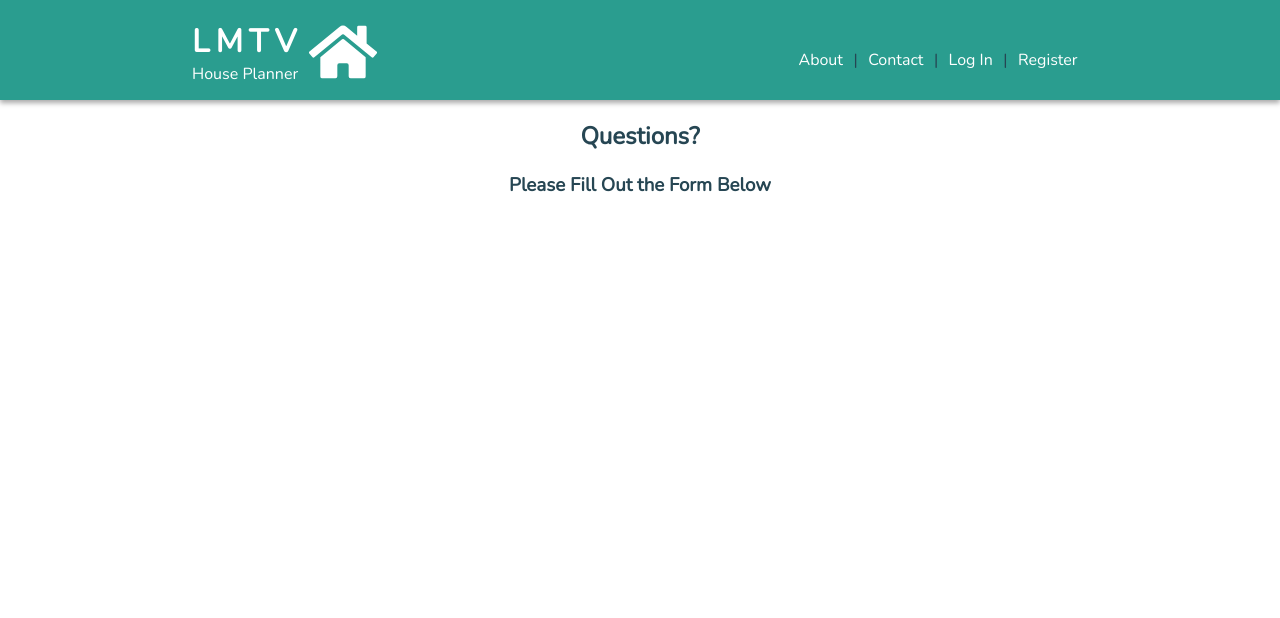
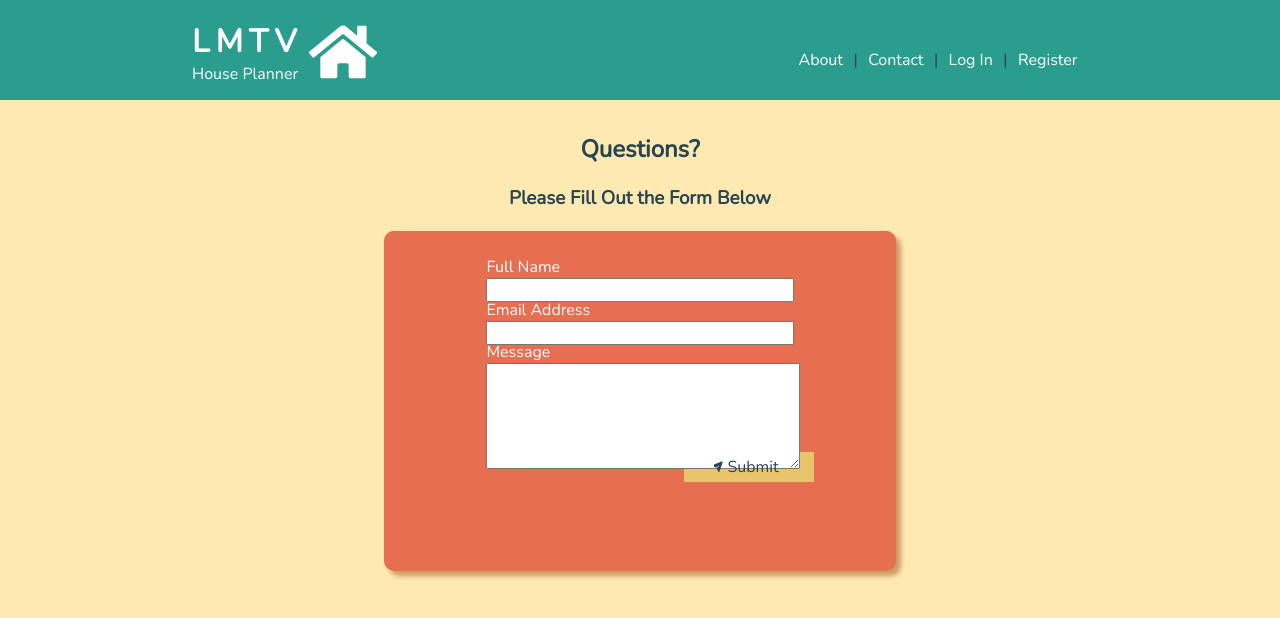
Before and after one commit to jonbiveo/house-planner, a Vue app in the folder vue/: page /contact in a window 1280 px wide. Shown: the top 618 px of the page. Built offline with nearby package versions, Linux system fonts and the light colour scheme.

Commit message:
logged-in contact form

```diff
--- a/vue/src/components/ContactInfo.vue
+++ b/vue/src/components/ContactInfo.vue
@@ -1,26 +1,128 @@
 <template>
   <div class="main-contact">
-      <form class="contactForm">
-          <h2> Questions? </h2>
-          <h3> Please Fill Out the Form Below </h3>
+    <div class="contact-header">
+      <h2>Questions?</h2>
+      <h3>Please Fill Out the Form Below</h3>
+    </div>
 
-          </form>
+    <form class="contact-form-box">
+      <div class="contact-form">
+        <div class="name-input">
+          <label for="full-name" value="fullName">Full Name</label>
+          <input name="full-name" type="text" />
+        </div>
+        <div class="email-input">
+          <label for="email" value="email">Email Address</label>
+          <input name="email" type="text" />
+        </div>
+        <div class="message-input">
+          <label for="message" value="message">Message</label>
+          <textarea name="email" type="textarea"></textarea>
+        </div>
       </div>
+      <div class="submit-input">
+        <span class="btn-submit">
+          <img src="../assets/button-submit.svg" /> Submit
+        </span>
+      </div>
+    </form>
+  </div>
 </template>
 
 <script>
-export default {
-
-}
+export default {};
 </script>
 
 <style scoped>
-.main-contact{
-    display: grid;
-    grid-template-columns: 1fr;
-    grid-template-areas: "contactForm";
-    text-align: center;
-    color: #264653;
+.main-contact {
+  padding: 1% 30%;
+  height: 85.2vh;
+  background-color: #ffe9b3;
+}
+h3 {
+  margin: 0 0 20px 0;
 }
 
+.contact-header {
+  display: flex;
+  flex-direction: column;
+  align-items: center;
+  justify-content: center;
+}
+
+.contact-form-box {
+  background-color: #e76f51;
+  border-radius: 10px;
+  box-shadow: 5px 5px 5px #cc9b62;
+  height: 50%;
+  color: white;
+}
+
+.contact-form {
+  display: grid;
+  grid-template-rows: repeat(4, 25%);
+  background-color: #e76f51;
+  border-radius: 10px;
+  height: 50%;
+  padding: 5% 20%;
+}
+
+.name-input,
+.email-input,
+.message-input {
+  display: flex;
+  flex-direction: column;
+  max-width: 400px;
+}
+
+input:focus, textarea:focus {
+  height: 23px;
+  border: 1px solid #315c6d;
+  box-shadow: 0 0 10px #315c6d;
+  outline: none;
+}
+
+
+.submit-input {
+    display: flex;
+    padding-left: 30px;
+    max-width: 100px;
+    margin-left: 300px;
+    cursor: pointer;
+    max-height: 30px;
+  color: #264653;
+  background-color: #e9c46a;
+}
+.name-input {
+  grid-row-start: 1;
+}
+.email-input {
+  grid-row-start: 2;
+}
+.message-input {
+  grid-row-start: 3;
+}
+
+textarea {
+  width: 100%;
+  min-height: 100px;
+}
+
+.submit-input {
+  grid-row-start: 4;
+  display: flex;
+  width: 150px;
+}
+
+.btn-submit {
+  align-items: center;
+  border: none;
+  width: 100%;
+  max-height: 30px;
+  padding: 0 0 10px 0;
+}
+
+.btn-submit > img {
+  max-height: 100%;
+}
 </style>
--- a/vue/src/components/PlanList.vue
+++ b/vue/src/components/PlanList.vue
@@ -98,6 +98,7 @@ export default {
   height: 40px;
   min-width: 720px;
   font-weight: bold;
+  box-shadow: 0 5px 5px #437081;
 }
 
 .plans-box {
@@ -108,6 +109,7 @@ export default {
   min-height: 250px;
   min-width: 700px;
   background-color: #e9c46a;
+  box-shadow: 0 5px 5px #437081;
 }
 
 .plan-icon {
```
Also changed, not shown: vue/src/assets/button-submit.svg (added).
